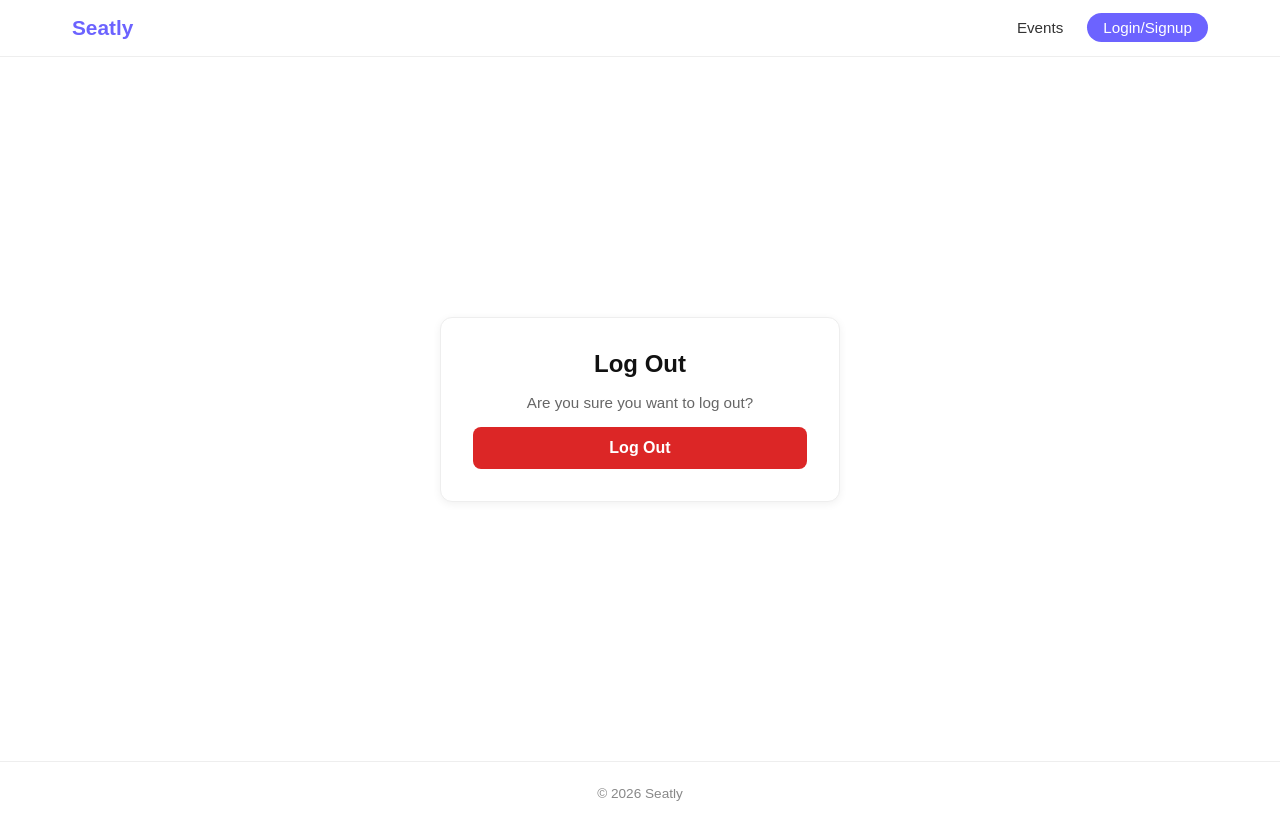
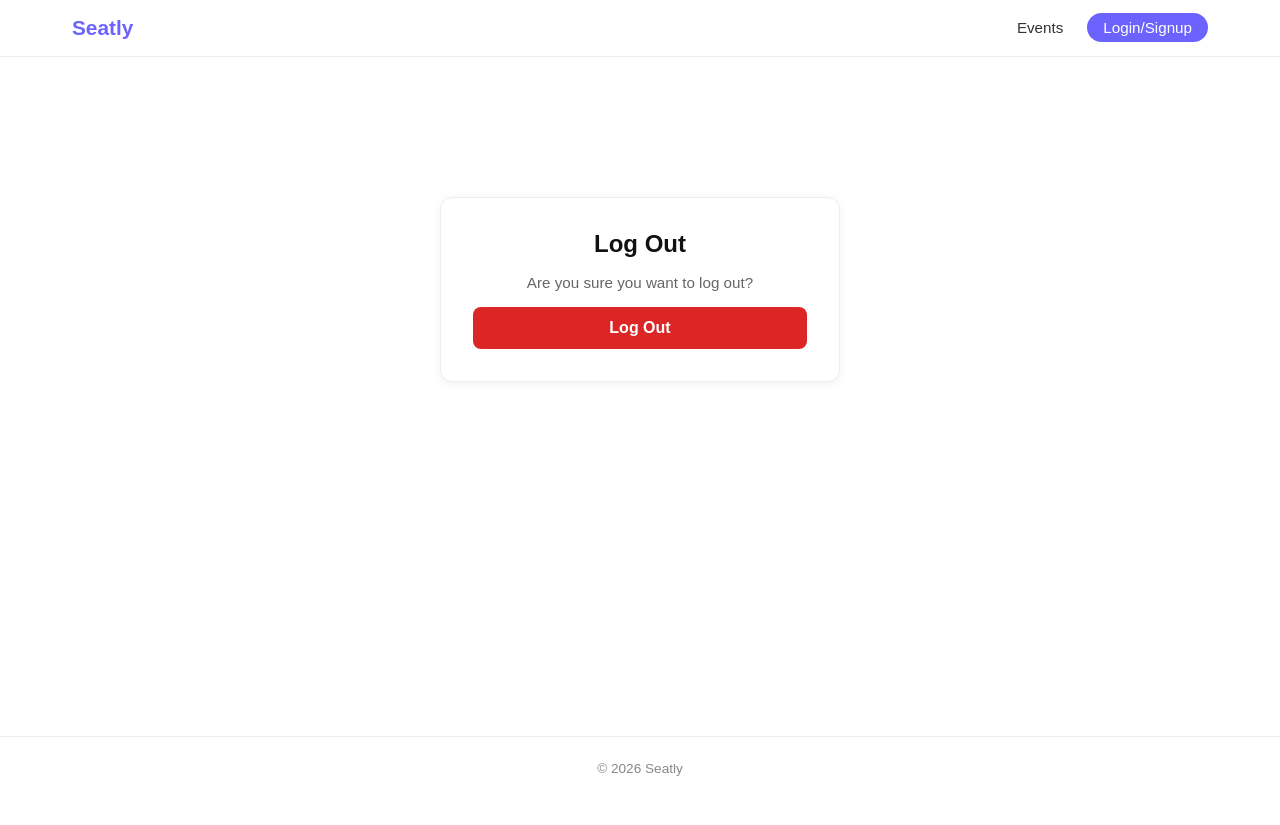
Before and after one commit to Abdulllahi-Adedeji/ticketmaster-clone, a Next.js app: page /logout in a window 1280 px wide. After the commit the page ends 800 px from the top, so only its background shows below. Built offline with nearby package versions, Linux system fonts and the light colour scheme; no server answers.

Commit message:
updated the height of the logout page

```diff
--- a/app/styles/logout.css
+++ b/app/styles/logout.css
@@ -1,5 +1,5 @@
 .logout-page {
-    min-height: 80vh;
+    min-height: 50vh;
     display: flex;
     align-items: center;
     justify-content: center;
```
